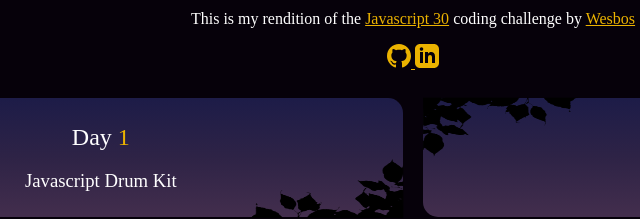
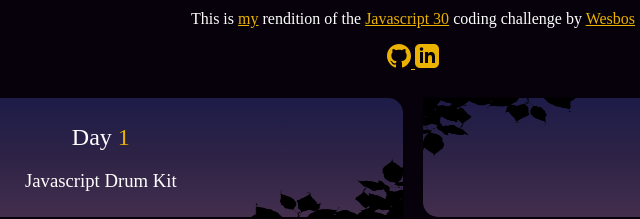
Before and after one commit to jordles/Javascript-30, a plain HTML site: page index.html in a window 1280 px wide. Shown: the part 246-465 px from the top of the page, 227-867 px from the left. Drawn offline with Linux system fonts and the light colour scheme.

Commit message:
Updated files

```diff
--- a/index.html
+++ b/index.html
@@ -21,7 +21,7 @@
         />
       </a>
     </header>
-    <p>This is my rendition of the <a href="https://javascript30.com/" target="_blank">Javascript 30</a> coding challenge by <a href="https://github.com/wesbos/JavaScript30" target="_blank">Wesbos</a></p>
+    <p>This is <a href= "https://github.com/jordles" target="_blank">my</a> rendition of the <a href="https://javascript30.com/" target="_blank">Javascript 30</a> coding challenge by <a href="https://github.com/wesbos/JavaScript30" target="_blank">Wesbos</a></p>
     <div class="link">
       <a href="https://github.com/jordles/Javascript-30" target="_blank">
         <svg xmlns="http://www.w3.org/2000/svg" width="24" height="24" viewBox="0 0 24 24"><path d="M12 0c-6.626 0-12 5.373-12 12 0 5.302 3.438 9.8 8.207 11.387.599.111.793-.261.793-.577v-2.234c-3.338.726-4.033-1.416-4.033-1.416-.546-1.387-1.333-1.756-1.333-1.756-1.089-.745.083-.729.083-.729 1.205.084 1.839 1.237 1.839 1.237 1.07 1.834 2.807 1.304 3.492.997.107-.775.418-1.305.762-1.604-2.665-.305-5.467-1.334-5.467-5.931 0-1.311.469-2.381 1.236-3.221-.124-.303-.535-1.524.117-3.176 0 0 1.008-.322 3.301 1.23.957-.266 1.983-.399 3.003-.404 1.02.005 2.047.138 3.006.404 2.291-1.552 3.297-1.23 3.297-1.23.653 1.653.242 2.874.118 3.176.77.84 1.235 1.911 1.235 3.221 0 4.609-2.807 5.624-5.479 5.921.43.372.823 1.102.823 2.222v3.293c0 .319.192.694.801.576 4.765-1.589 8.199-6.086 8.199-11.386 0-6.627-5.373-12-12-12z"/></svg>
```
